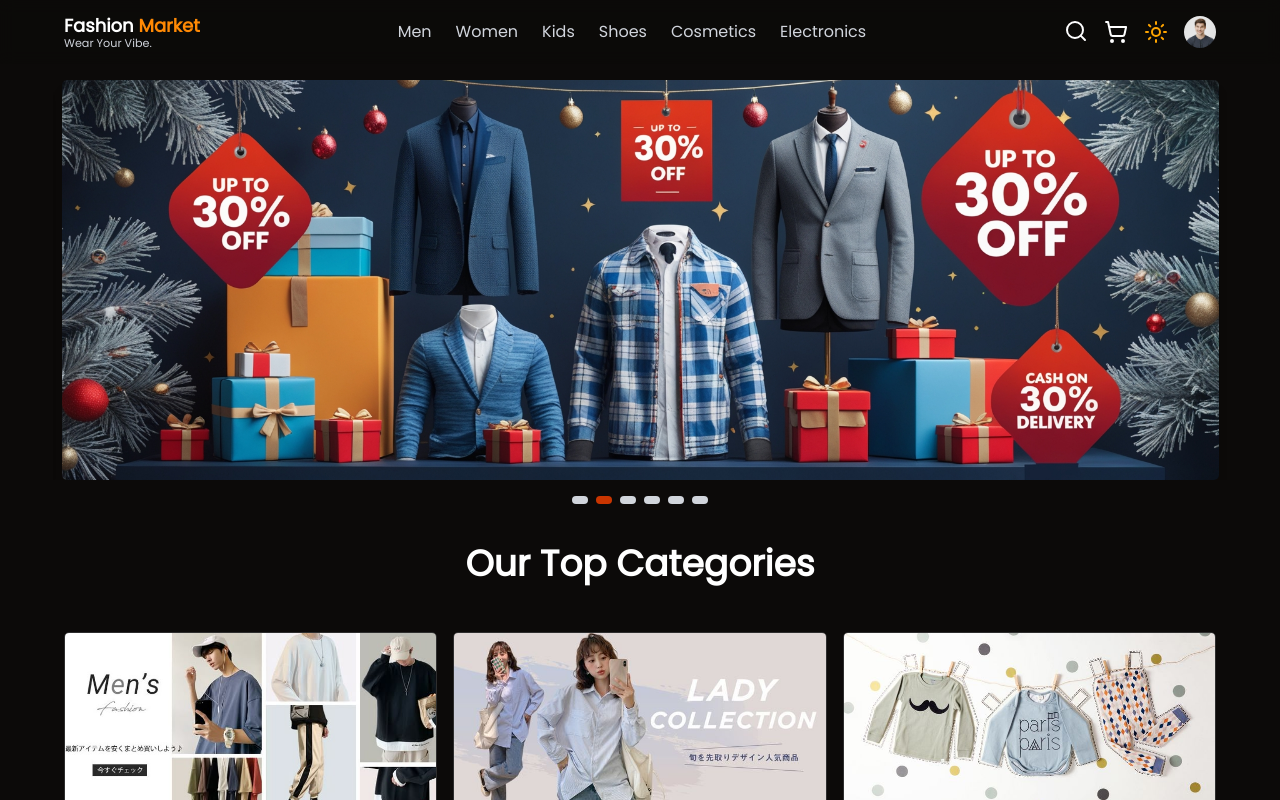
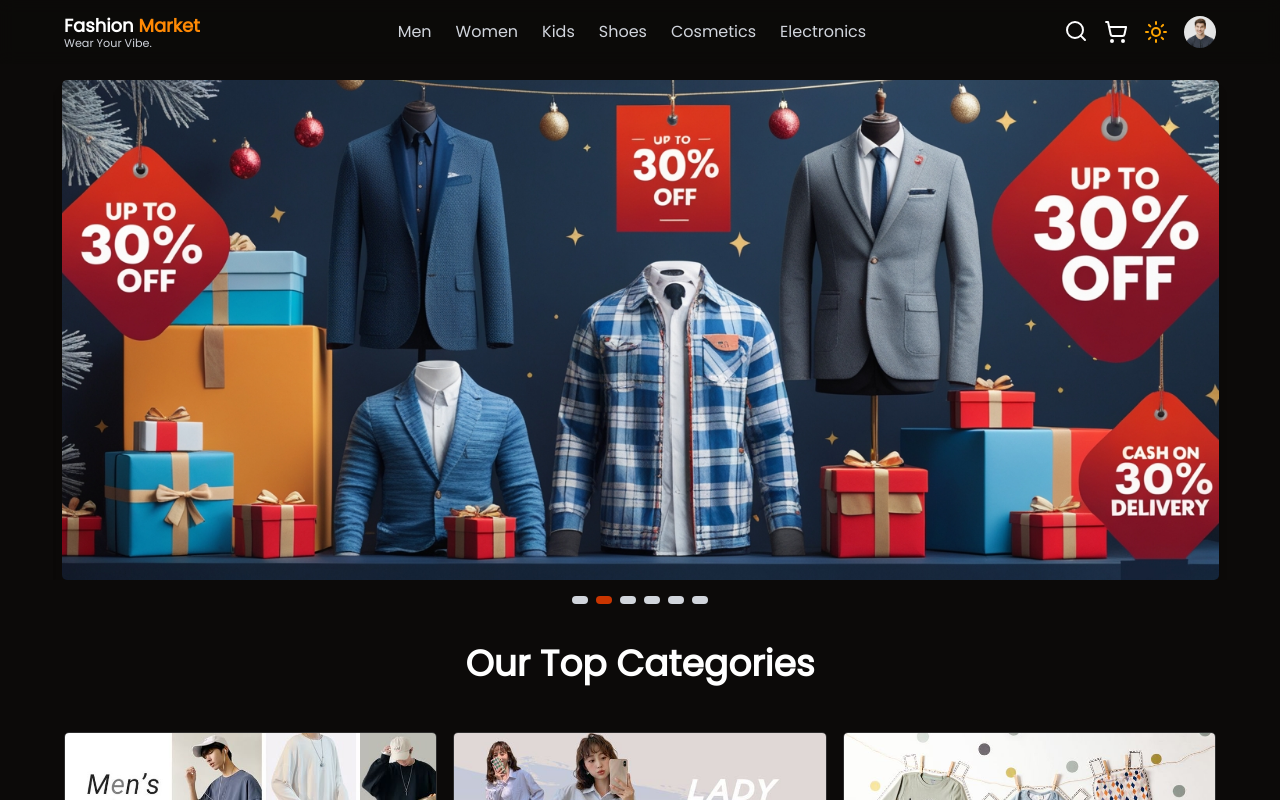
Before and after one commit to Rohan04022003/fashion-market, a React (Vite) app: page / in a window 1280 px wide. Shown: the top 800 px of the page. Built offline with nearby package versions, Linux system fonts and the light colour scheme.

Commit message:
some improvments

```diff
--- a/src/Pages/Home.tsx
+++ b/src/Pages/Home.tsx
@@ -63,15 +63,25 @@ const Home = () => {
     <div className="">
       {/* Hero Banner Section */}
 <div className="z-10 w-full flex justify-center py-4 relative">
+  {/* Embla carousel container */}
   <div className="overflow-hidden w-full px-2 md:w-11/12 relative" ref={emblaRef}>
     <div className="flex">
       {slides.map((slide, index) => (
-              <div key={index} className="flex-[0_0_100%] flex justify-center mx-2">
-                <Link aria-label={`hero banner-${index}`} to={`/${slide.category.toLowerCase()}`} className="w-full">
+        <div
+          key={index}
+          className="flex-[0_0_100%] flex justify-center mx-1 sm:mx-2"
+        >
+          <Link
+            aria-label={`hero banner-${index}`}
+            to={`/${slide.category.toLowerCase()}`}
+            className="w-full"
+          >
             <img
-                  alt='banner-slide'
+              fetchPriority={index === 0 ? "high" : "auto"}
+              loading={index === 0 ? "eager" : "lazy"}
+              alt={`Banner slide ${index + 1}`}
               src={slide.url}
-                    className="shadow-lg object-cover w-full h-[200px] sm:h-[300px] md:h-[400px] rounded-[5px] cursor-pointer"
+              className="shadow-lg object-cover w-full h-[200px] sm:h-[300px] md:h-[400px] lg:h-[500px] rounded-[5px] cursor-pointer"
             />
           </Link>
         </div>
@@ -79,22 +89,30 @@ const Home = () => {
     </div>
   </div>
 
+  {/* Slide indicators */}
   <div className="slide-indicator flex items-center gap-2 absolute -bottom-2 left-1/2 -translate-x-1/2 z-20">
-          {slides.map((_, index) => (
+    {slides.map((_, index) => {
+      const isActive = index === slideIndex;
+      const bgColor =
+        isActive
+          ? "bg-orange-700"
+          : theme.theme === "dark"
+          ? "bg-gray-300"
+          : "bg-gray-500";
+
+      return (
         <button
-            aria-label={`slide - ${index}`}
           key={index}
+          aria-label={`Slide ${index + 1}`}
+          role="button"
           onClick={() => emblaApi?.scrollTo(index)}
-              className={`w-4 h-2 rounded-full cursor-pointer ${index === slideIndex
-                  ? 'bg-orange-700'
-                  : theme.theme === 'dark'
-                    ? 'bg-gray-300'
-                    : 'bg-gray-500'
-                }`}
-            ></button>
-          ))}
+          className={`w-4 h-2 rounded-full cursor-pointer ${bgColor}`}
+        />
+      );
+    })}
   </div>
 </div>
+
 
       {/* Categories Preview */}
       <div className="mt-12  px-2 sm:px-6 md:px-12 lg:px-16">
```
Lines whose indentation alone changed are shown as unchanged.
